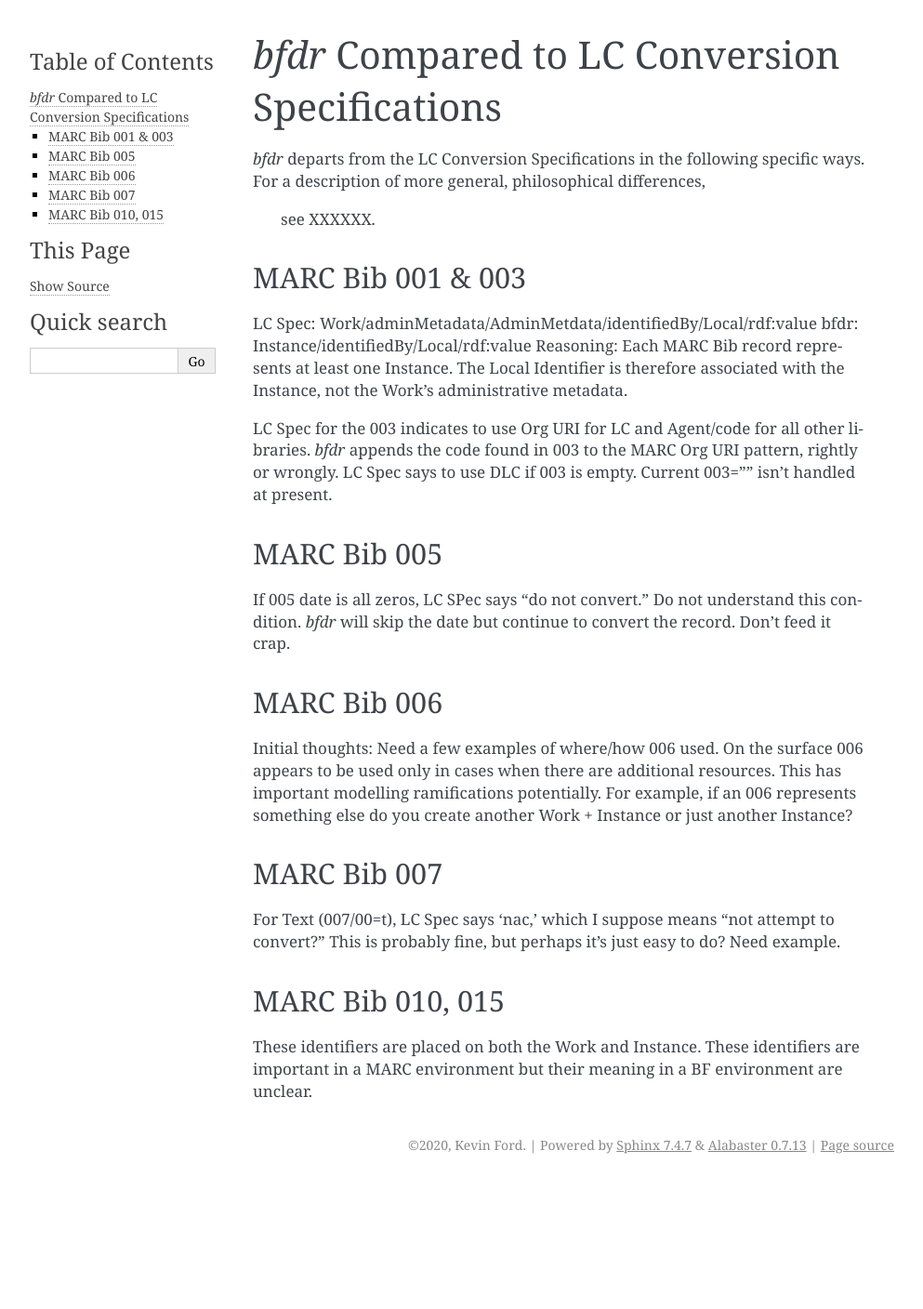
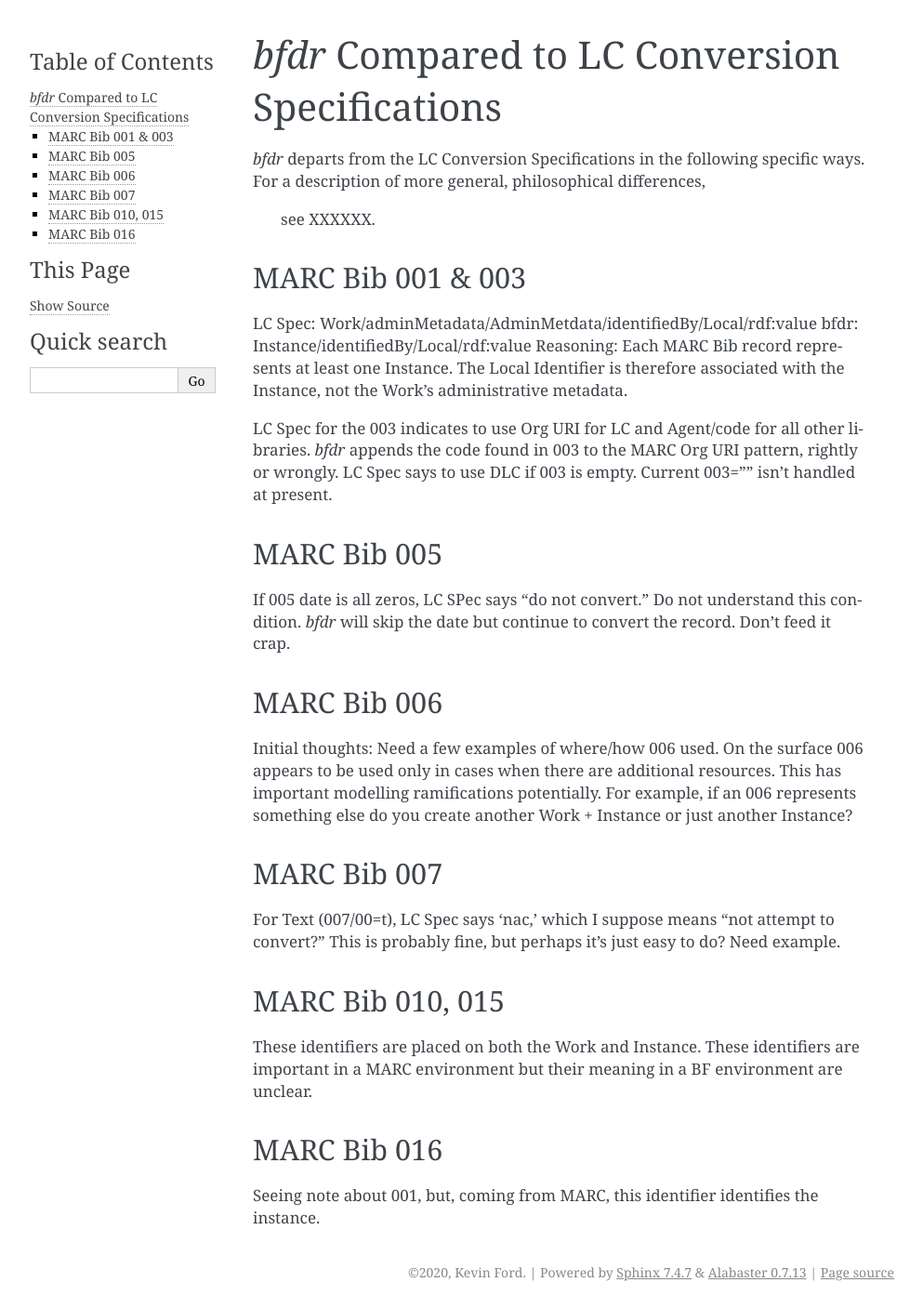
Before and after one commit to kefo/marc2bf, a Sphinx documentation site: the page built from docs/bfdr/differences.rst, in a window 1280 px wide. Shown: the whole page at 93% size, without its empty margins (148-1141 px from the left). Built offline with Sphinx 7.4.7, drawn with Linux system fonts in a browser that asks for light colours; before the commit the page ends 1271 px from its top, so only the background shows below that.

Commit message:
Added note about 016

```diff
--- a/docs/bfdr/differences.rst
+++ b/docs/bfdr/differences.rst
@@ -43,3 +43,8 @@ MARC Bib 010, 015
 -------------
 These identifiers are placed on both the Work and Instance.  These identifiers are important
 in a MARC environment but their meaning in a BF environment are unclear.
+
+
+MARC Bib 016
+-------------
+Seeing note about 001, but, coming from MARC, this identifier identifies the instance.
```
